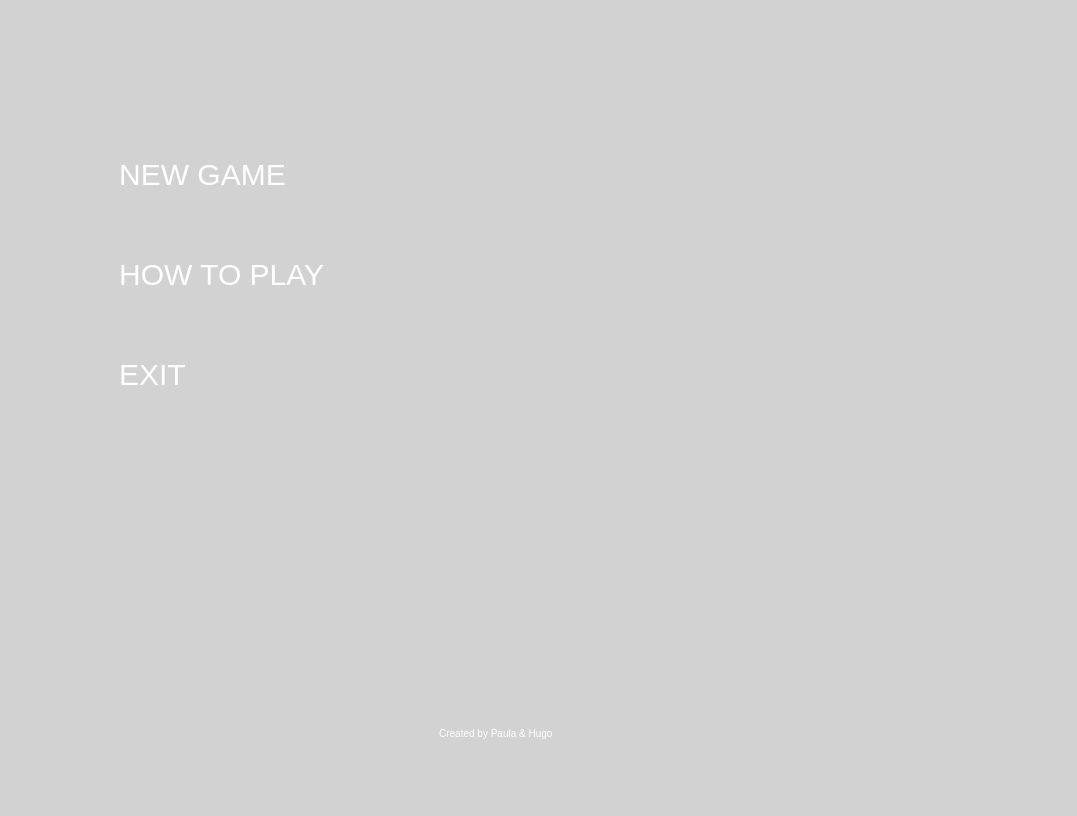
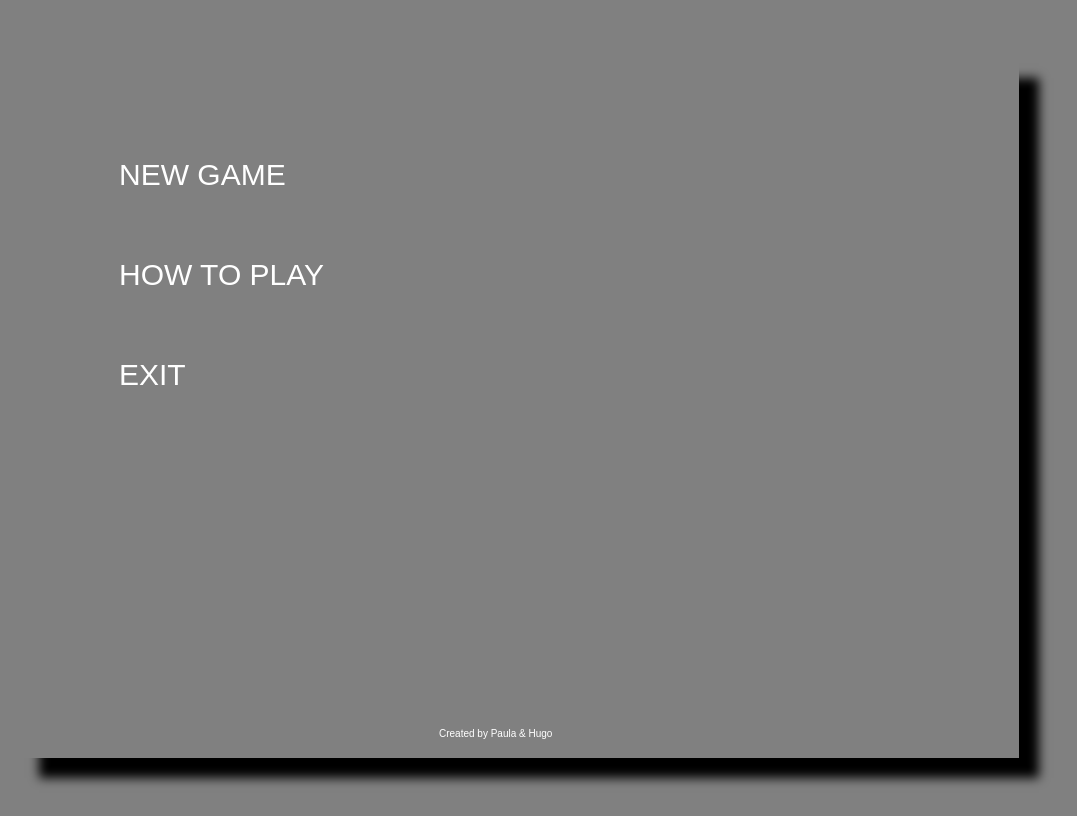
Before and after one commit to hugopobil/blackjack, a plain HTML site: page index.html in a window 1280 px wide. Shown: the whole page, without its empty margins (129-1206 px from the left). Drawn offline with Linux system fonts and the light colour scheme.

Commit message:
un poco mas de diseño del fondo

```diff
--- a/styles/style.css
+++ b/styles/style.css
@@ -4,8 +4,12 @@ body {
   display: flex;
   align-items: center;
   justify-content: center;
-  background-color: rgb(210, 210, 210);
+  /*background-color: black;*/
   font-family: "Andale Mono", sans-serif;
+  background: gray;
+  background-size: 400% 400%;
+  animation: gradient 15s ease infinite;
+  /*height: 100vh;*/
 }
 
 #bj-board {
@@ -16,4 +20,5 @@ body {
   background-size: cover;
   /*filter: blur(2px);*/
   position: relative;
+  box-shadow: 20px 20px 10px black;
 }
```
